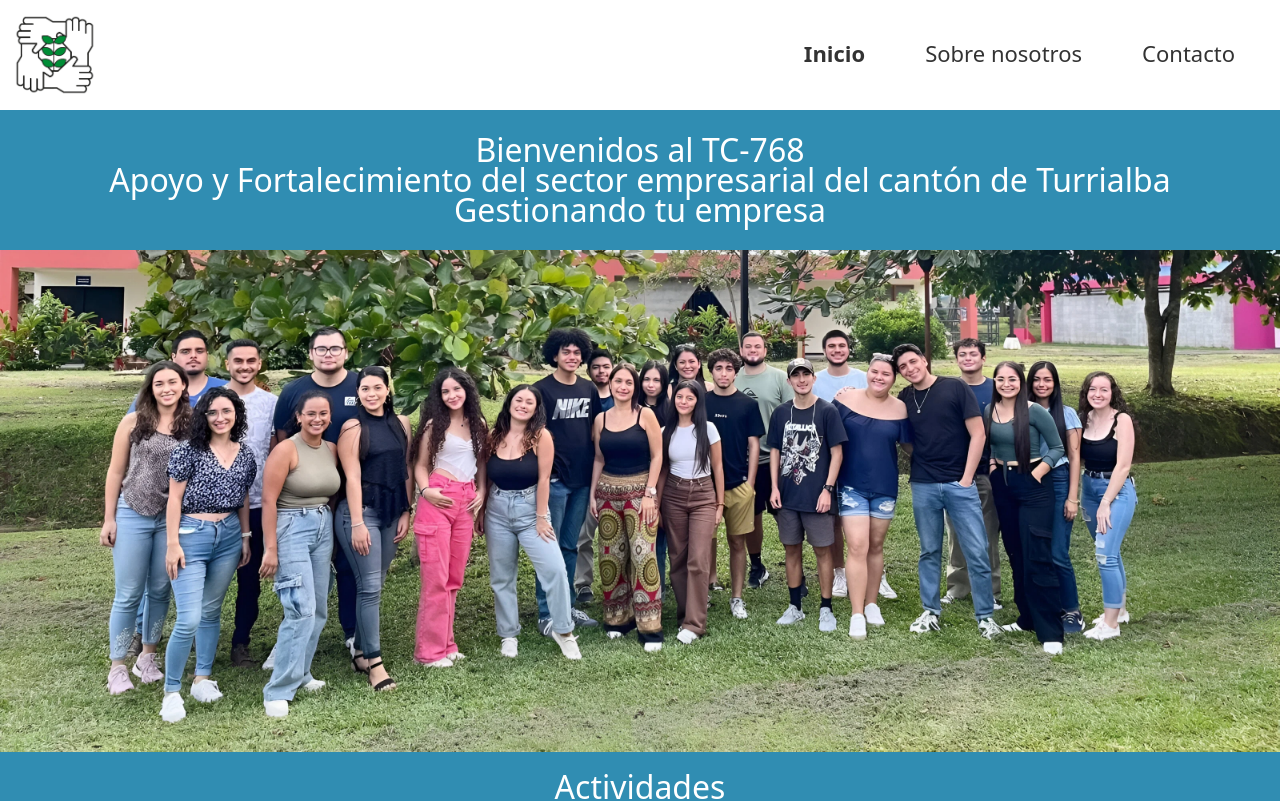
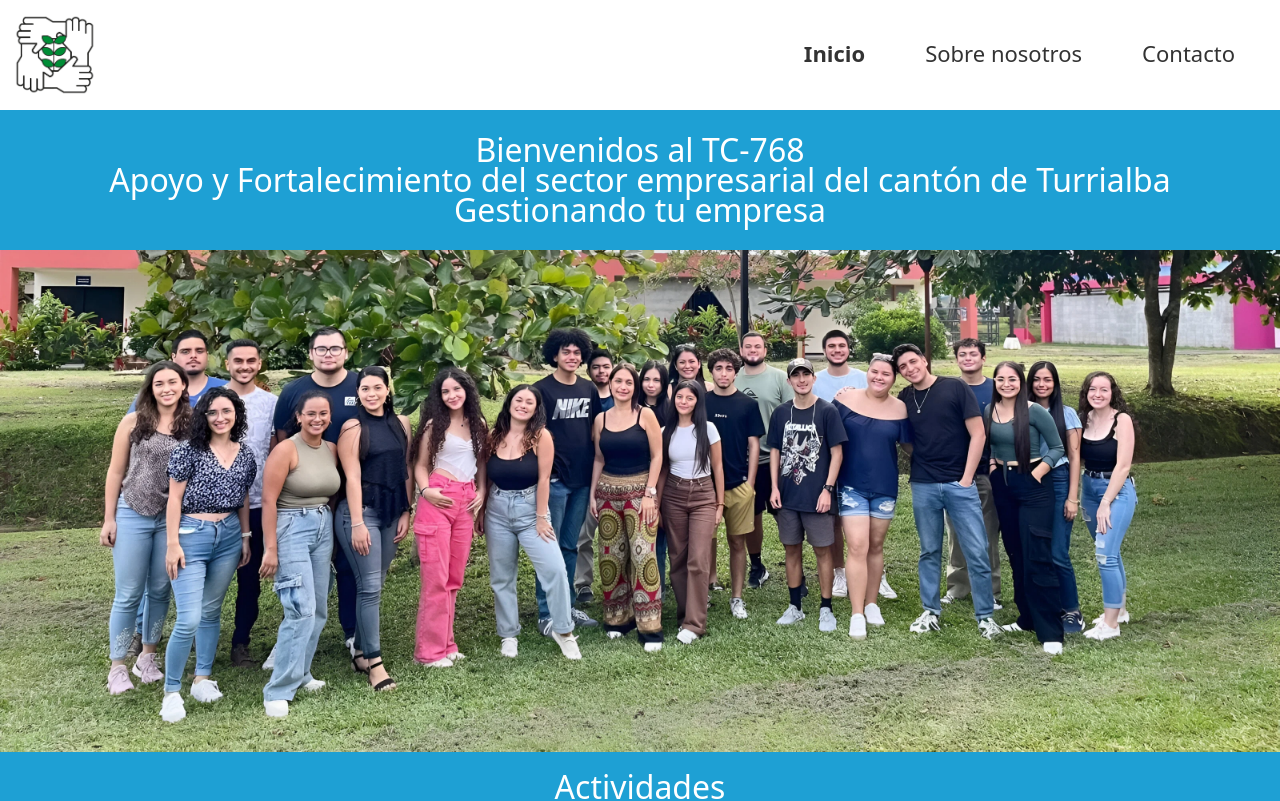
Before and after one commit to TC768/TC-768, an Angular app: page /home in a window 1280 px wide. Shown: the top 801 px of the page. Built offline with nearby package versions, Linux system fonts and the light colour scheme; no server answers.

Commit message:
Update reset.css

```diff
--- a/src/reset.css
+++ b/src/reset.css
@@ -1,6 +1,6 @@
 :root {
   --color-primary: #fff;
-  --color-secondary: #308db2;
+  --color-secondary: #1ea0d4;
 
   --color-icons: #62b7d8;
 
```
